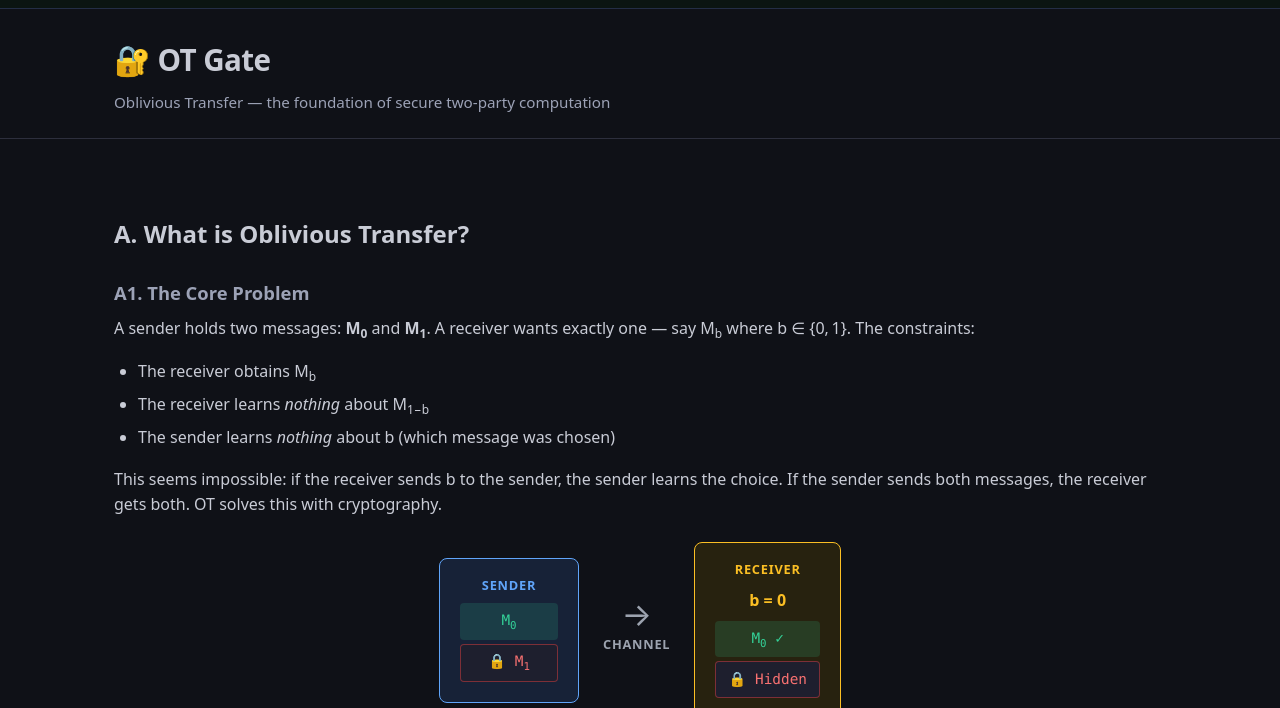
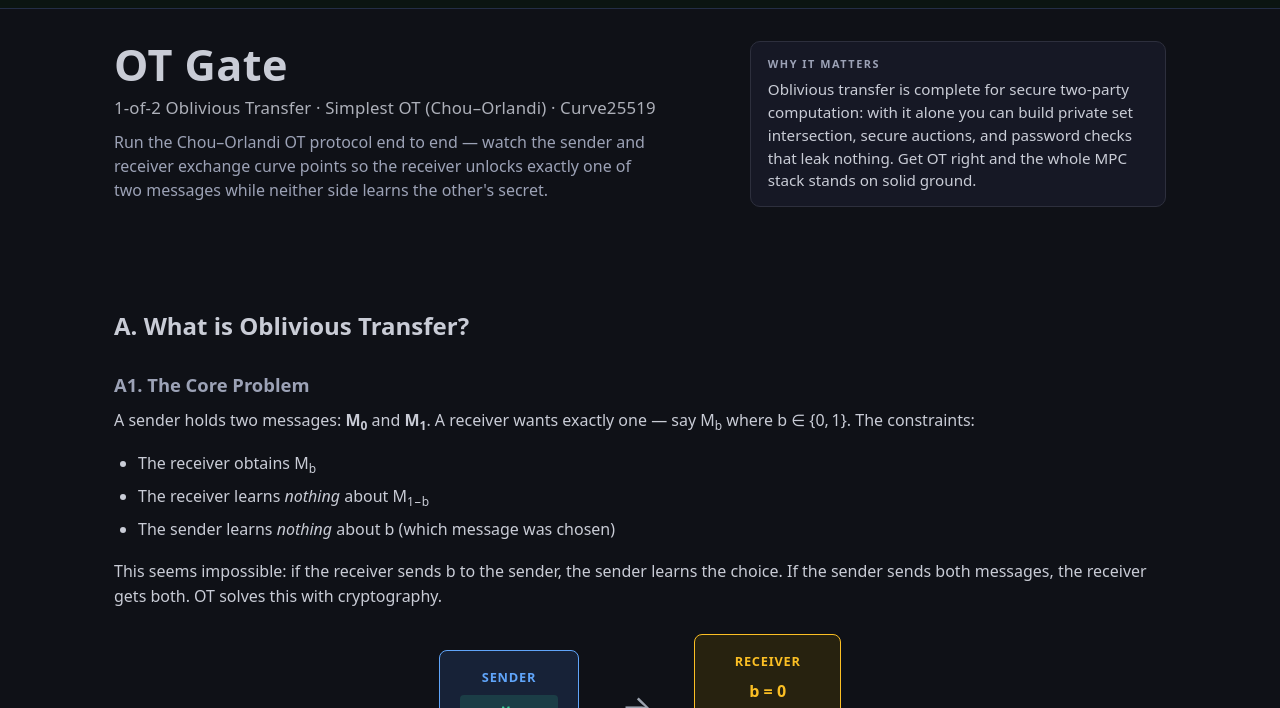
Before and after one commit to systemslibrarian/crypto-lab-ot-gate, a website built with Vite: page index.html in a window 1280 px wide. Shown: the part 57-765 px from the top of the page. Built offline with nearby package versions, Linux system fonts and the light colour scheme.

Commit message:
feat: standardize page hero to fleet cl-hero standard
Replace the ad-hoc site-header title block with the shared cl-hero layout
(left title/spec/description column + right "why it matters" aside) so the
header is professional and identical in structure across the fleet.

- Render the hero as <header class="cl-hero"> inside <main> (not a body/#app
  child) so it is not a second banner landmark; drop the lab's in-page
  skip-link (the shared topbar provides one).
- Keep the hidden #theme-toggle button in the DOM so setupThemeToggle() still
  binds; the shared topbar's #cl-theme-toggle drives theming.
- Add the managed cl-hero CSS block, mapping dim text to this lab's
  --text-muted (no --text-dim) and giving the label/why-text explicit colors
  so both themes pass axe WCAG AA. Title capped at clamp(1.6rem,3.8vw,2.7rem).
- Remove now-dead .site-header/.header-inner/.subtitle rules.

Chrome/layout only; crypto and content unchanged. npm test, npm run build,
and npm run test:a11y (dark + light) all green.

Co-Authored-By: Claude Opus 4.8 <noreply@anthropic.com>

```diff
--- a/src/main.ts
+++ b/src/main.ts
@@ -58,16 +58,20 @@ function setupThemeToggle(): void {
 
 function header(): string {
   return `
-  <a href="#section-b" class="skip-link">Skip to interactive demo</a>
-  <header class="site-header" role="banner">
-    <div class="container header-inner">
-      <div>
-        <h1><span aria-hidden="true">🔐 </span>OT Gate</h1>
-        <p class="subtitle">Oblivious Transfer — the foundation of secure two-party computation</p>
+  <div class="container">
+    <header class="cl-hero">
+      <div class="cl-hero-main">
+        <h1 class="cl-hero-title">OT Gate</h1>
+        <p class="cl-hero-sub">1-of-2 Oblivious Transfer · Simplest OT (Chou–Orlandi) · Curve25519</p>
+        <p class="cl-hero-desc">Run the Chou–Orlandi OT protocol end to end — watch the sender and receiver exchange curve points so the receiver unlocks exactly one of two messages while neither side learns the other's secret.</p>
       </div>
-      <button id="theme-toggle" class="theme-toggle" type="button" aria-label="Toggle theme"></button>
-    </div>
-  </header>`;
+      <aside class="cl-hero-why" aria-label="Why it matters">
+        <span class="cl-hero-why-label">WHY IT MATTERS</span>
+        <p class="cl-hero-why-text">Oblivious transfer is complete for secure two-party computation: with it alone you can build private set intersection, secure auctions, and password checks that leak nothing. Get OT right and the whole MPC stack stands on solid ground.</p>
+      </aside>
+    </header>
+  </div>
+  <button id="theme-toggle" class="theme-toggle" type="button" aria-label="Toggle theme" hidden aria-hidden="true"></button>`;
 }
 
 // ── Section A ────────────────────────────────────────────────────────
@@ -868,7 +872,7 @@ function escapeHtml(s: string): string {
 function mount(): void {
   const app = $('#app');
   app.innerHTML =
-    header() + '<main>' + sectionA() + sectionB() + sectionC() + sectionD() + '</main>' + footer();
+    '<main>' + header() + sectionA() + sectionB() + sectionC() + sectionD() + '</main>' + footer();
 
   setupThemeToggle();
   setupCopyButtons();
--- a/src/style.css
+++ b/src/style.css
@@ -219,23 +219,19 @@ sub { font-size: 0.75em; }
 
 /* ── Header ────────────────────────────────────────────────────────── */
 
-.site-header {
-  position: relative;
-  padding: 2rem 0 1.5rem;
-  border-bottom: 1px solid var(--border);
-}
-
-.header-inner {
-  display: flex;
-  align-items: center;
-  justify-content: space-between;
-}
-
-.subtitle {
-  color: var(--text-muted);
-  font-size: 0.95rem;
-  margin: 0;
-}
+/* BEGIN cl-hero standard — managed, keep in sync across fleet */
+/* This lab's dim text var is --text-muted (no --text-dim); label/why-text get an
+   explicit color so they pass axe contrast in both themes. */
+.cl-hero{display:flex;align-items:flex-start;justify-content:space-between;gap:clamp(1rem,4vw,3rem);flex-wrap:wrap;margin:clamp(1rem,3vw,2rem) 0 1.5rem;}
+.cl-hero-main{flex:1 1 22rem;min-width:min(100%,20rem);}
+.cl-hero-title{margin:0;font-size:clamp(1.6rem,3.8vw,2.7rem);font-weight:700;line-height:1.1;letter-spacing:.01em;}
+.cl-hero-sub{margin:.4rem 0 0;font-size:clamp(.9rem,1.6vw,1.05rem);letter-spacing:.01em;opacity:.85;}
+.cl-hero-desc{margin:.55rem 0 0;font-size:1rem;line-height:1.5;color:var(--text-muted);max-width:60ch;}
+.cl-hero-why{flex:0 1 min(40%,26rem);min-width:min(100%,15rem);border:1px solid var(--border);border-radius:10px;padding:.85rem 1.05rem;background:color-mix(in oklab,var(--accent) 6%,transparent);}
+.cl-hero-why-label{display:block;font-size:.68rem;font-weight:700;letter-spacing:.14em;color:var(--text-muted);}
+.cl-hero-why-text{margin:.35rem 0 0;font-size:.95rem;line-height:1.5;color:var(--text);}
+@media (max-width:640px){.cl-hero{flex-direction:column;}.cl-hero-why{flex-basis:auto;width:100%;}}
+/* END cl-hero standard */
 
 /* ── Theme toggle ──────────────────────────────────────────────────── */
 
@@ -1148,8 +1144,6 @@ td { color: var(--text); }
 
   .section { padding: 2rem 0; }
 
-  .header-inner { flex-wrap: wrap; gap: 0.75rem; }
-
   /* Full-width, easy-to-hit controls on phones */
   .btn { width: 100%; justify-content: center; }
 
```
